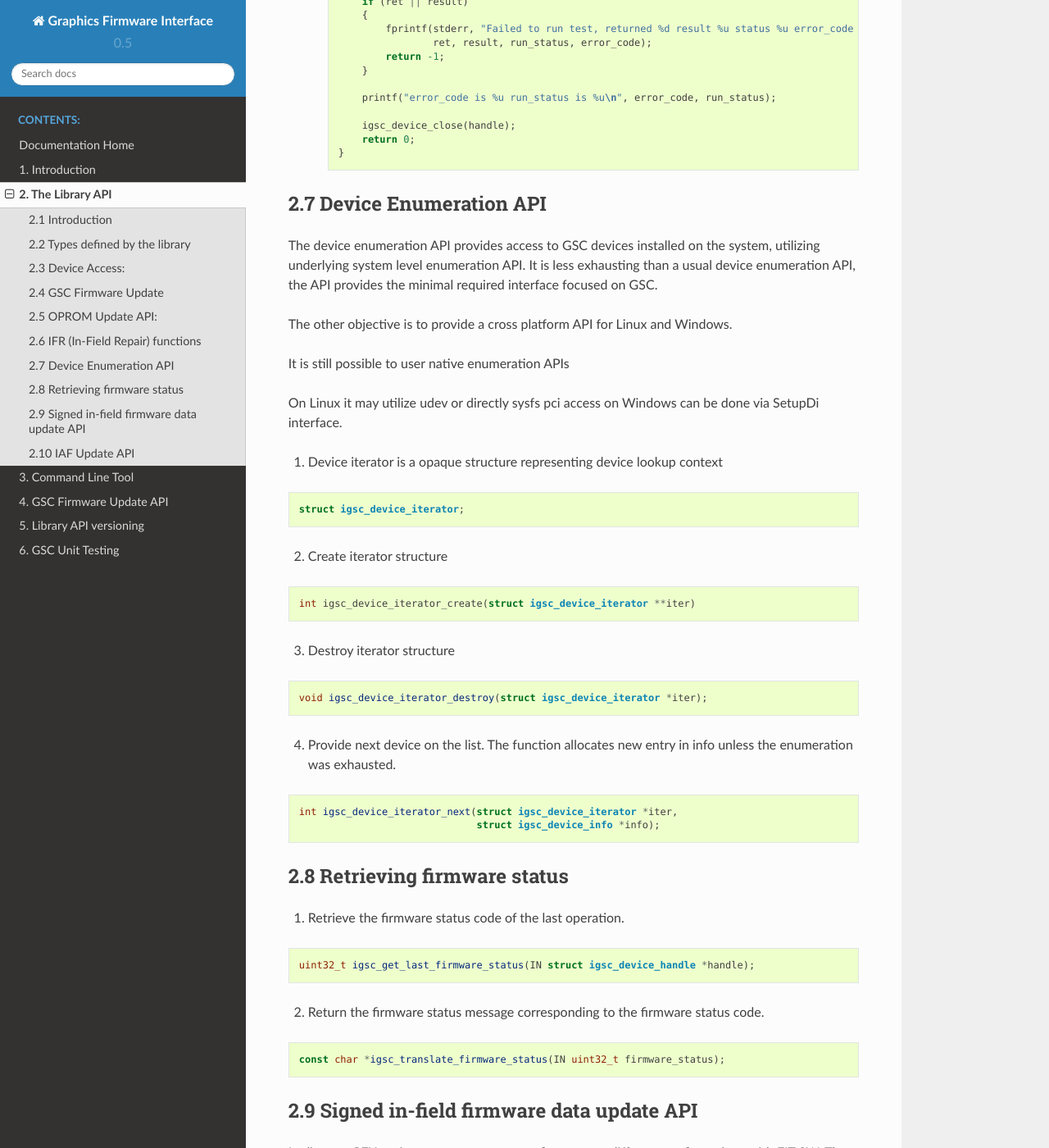
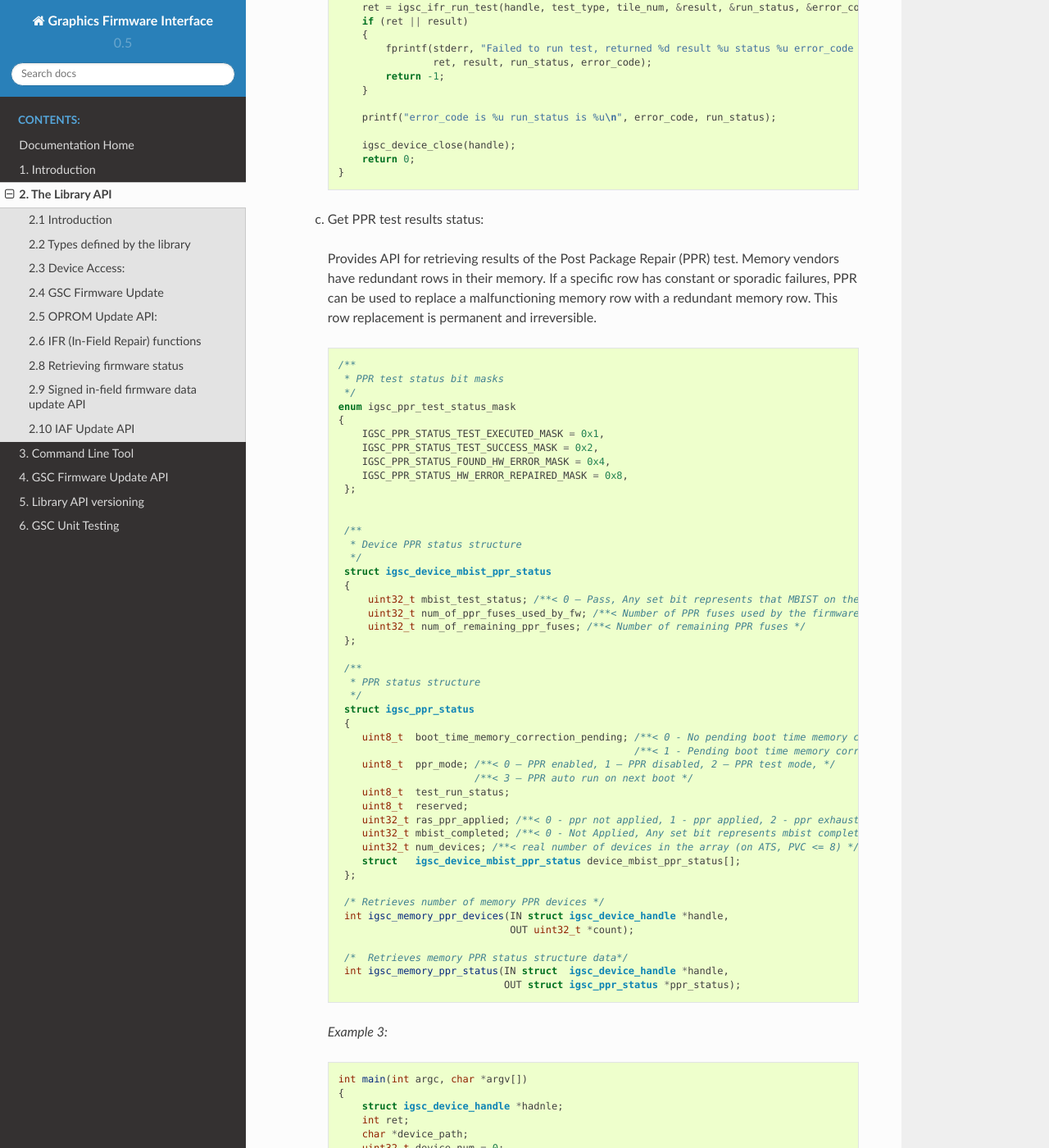
Before and after one commit to intel/igsc, a Sphinx documentation site: the page built from doc/igsc_api.rst, in a window 1280 px wide and 1400 px high, scrolled down 11471 px. Shown: the whole window at 82% size. Built offline with Sphinx 7.4.7 and the Read the Docs theme 2.0.0, drawn with Linux system fonts in a browser that asks for light colours; formulas are drawn with MathJax 3; some of the changed text lies outside the part shown.

Commit message:
igsc: doc: add documentation for "get memory ppr status" api
Added documentation for "get memory ppr status" api

Signed-off-by: Vitaly Lubart <vitaly.lubart@intel.com>

```diff
--- a/doc/igsc_api.rst
+++ b/doc/igsc_api.rst
@@ -659,8 +659,112 @@ which holds paring state of the OPROM image information.
           return 0;
       }
 
+  c. Get PPR test results status:
+
+    Provides API for retrieving results of the Post Package Repair (PPR) test.
+    Memory vendors have redundant rows in their memory. If a specific row has
+    constant or sporadic failures, PPR can be used to replace a malfunctioning
+    memory row with a redundant memory row.
+    This row replacement is permanent and irreversible.
+
+    .. code-block:: c
+
+     /**
+      * PPR test status bit masks
+      */
+     enum igsc_ppr_test_status_mask
+     {
+         IGSC_PPR_STATUS_TEST_EXECUTED_MASK = 0x1,
+         IGSC_PPR_STATUS_TEST_SUCCESS_MASK = 0x2,
+         IGSC_PPR_STATUS_FOUND_HW_ERROR_MASK = 0x4,
+         IGSC_PPR_STATUS_HW_ERROR_REPAIRED_MASK = 0x8,
+      };
+
+
+      /**
+       * Device PPR status structure
+       */
+      struct igsc_device_mbist_ppr_status
+      {
+          uint32_t mbist_test_status; /**< 0 – Pass, Any set bit represents that MBIST on the matching channel has failed */
+          uint32_t num_of_ppr_fuses_used_by_fw; /**< Number of PPR fuses used by the firmware */
+          uint32_t num_of_remaining_ppr_fuses; /**< Number of remaining PPR fuses */
+      };
+
+      /**
+       * PPR status structure
+       */
+      struct igsc_ppr_status
+      {
+         uint8_t  boot_time_memory_correction_pending; /**< 0 - No pending boot time memory correction, */
+                                                       /**< 1 - Pending boot time memory correction     */
+         uint8_t  ppr_mode; /**< 0 – PPR enabled, 1 – PPR disabled, 2 – PPR test mode, */
+                            /**< 3 – PPR auto run on next boot */
+         uint8_t  test_run_status;
+         uint8_t  reserved;
+         uint32_t ras_ppr_applied; /**< 0 - ppr not applied, 1 - ppr applied, 2 - ppr exhausted */
+         uint32_t mbist_completed; /**< 0 - Not Applied, Any set bit represents mbist completed */
+         uint32_t num_devices; /**< real number of devices in the array (on ATS, PVC <= 8) */
+         struct   igsc_device_mbist_ppr_status device_mbist_ppr_status[];
+      };
+
+      /* Retrieves number of memory PPR devices */
+      int igsc_memory_ppr_devices(IN struct igsc_device_handle *handle,
+                                  OUT uint32_t *count);
+
+      /*  Retrieves memory PPR status structure data*/
+      int igsc_memory_ppr_status(IN struct  igsc_device_handle *handle,
+                                 OUT struct igsc_ppr_status *ppr_status);
+
+    *Example 3:*
+
+    .. code-block:: c
+
+      int main(int argc, char *argv[])
+      {
+          struct igsc_device_handle *hadnle;
+          int ret;
+          char *device_path;
+          uint32_t device_num = 0;
+          struct igsc_ppr_status *ppr_status;
+
+          device_path = argv[1];
+
+          igsc_device_init_by_device(&handle, device_path);
+
+          /* call the igsc library routine to get number of memory ppr devices */
+          ret = igsc_memory_ppr_devices(handle, &device_num);
+          if (ret)
+          {
+             fprintf(stderr,"Failed to retrieve memory ppr devices number, return code %d\n", ret);
+             return -1;
+          }
+
+          /* allocate ppr_status structure according to the number of ppr devices */
+          ppr_status = (struct igsc_ppr_status *) malloc(sizeof(struct igsc_ppr_status) +
+                                                   device_num * sizeof(struct igsc_device_mbist_ppr_status));
+          if (!ppr_status)
+          {
+              fprintf(stderr, "Failed to allocate memory\n");
+              return -1;
+          }
+
+          /* call the igsc library routine to get ppr status */
+          ret = igsc_memory_ppr_status(handle, device_num, ppr_status);
+          if (ret)
+          {
+              fprintf(stderr, "Failed to retrieve ppr status, return code %d\n", ret);
+          }
+
+          free (ppr_status);
+          igsc_device_close(handle);
+          return ret;
+      }
+
+
+
+
 2.7 Device Enumeration API
-~~~~~~~~~~~~~~~~~~~~~~~~~~
 
 The device enumeration API provides access to GSC devices installed on the
 system, utilizing underlying system level enumeration API. It is less
```
Also changed, not shown: other parts of doc/igsc_api.rst (+2 -2 lines).
